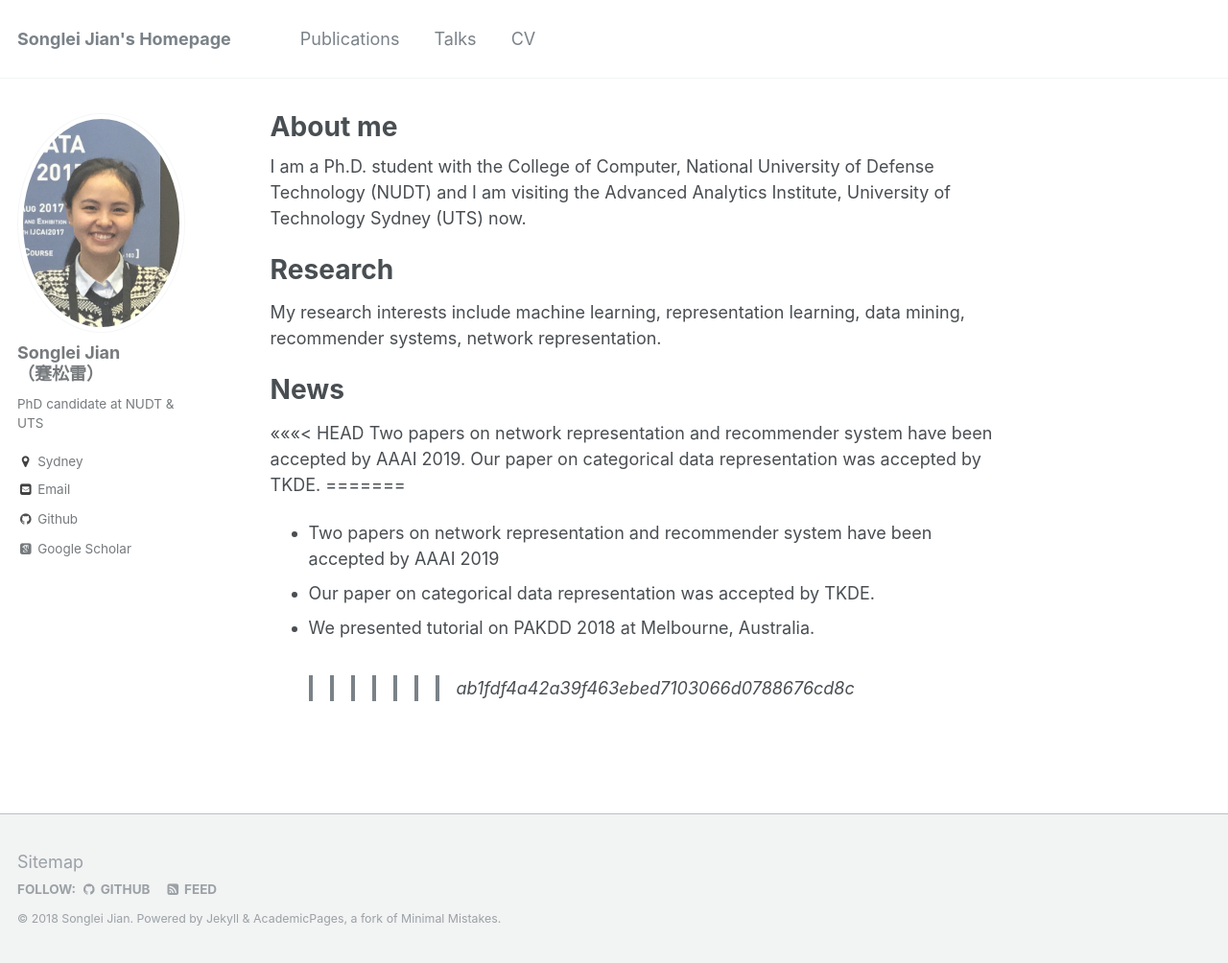
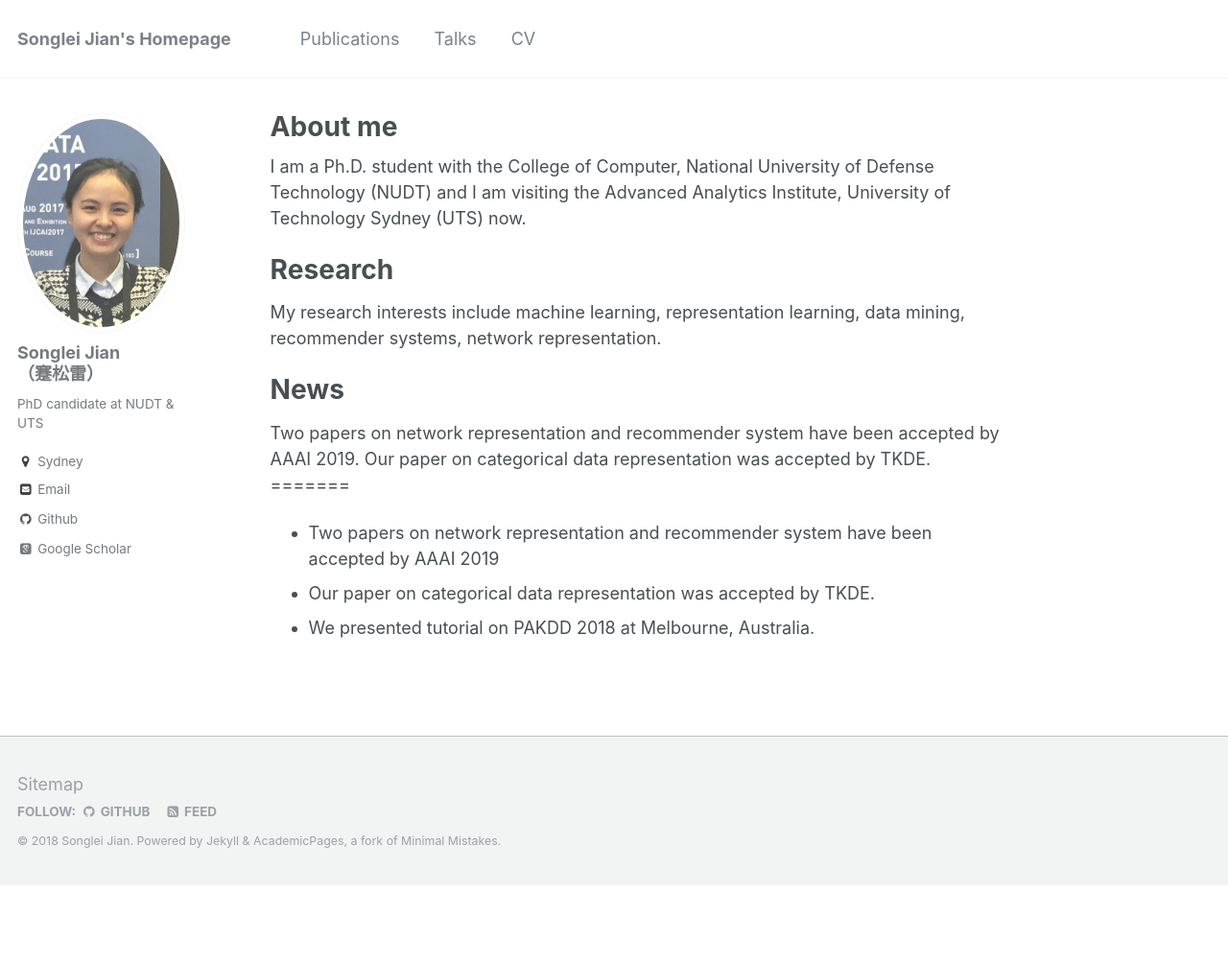
Before and after one commit to jiansonglei/jiansonglei.github.io, a Jekyll site: the page built from _pages/about.md, in a window 1280 px wide and 1004 px high. Shown: the whole window at 96% size. Built offline with Jekyll 4.4.1, drawn with Linux system fonts in a browser that asks for light colours; some web fonts are replaced; a script that is not in the unit is left out.

Commit message:
change about me

```diff
--- a/_pages/about.md
+++ b/_pages/about.md
@@ -17,11 +17,10 @@ My research interests include machine learning, representation learning, data mi
 
 News
 ====
-<<<<<<< HEAD
+
 Two papers on network representation and recommender system have been accepted by AAAI 2019.
 Our paper on categorical data representation was accepted by TKDE.
 =======
 * Two papers on network representation and recommender system have been accepted by AAAI 2019
 * Our paper on categorical data representation was accepted by TKDE.
 * We presented tutorial on PAKDD 2018 at Melbourne, Australia.
->>>>>>> ab1fdf4a42a39f463ebed7103066d0788676cd8c
```
